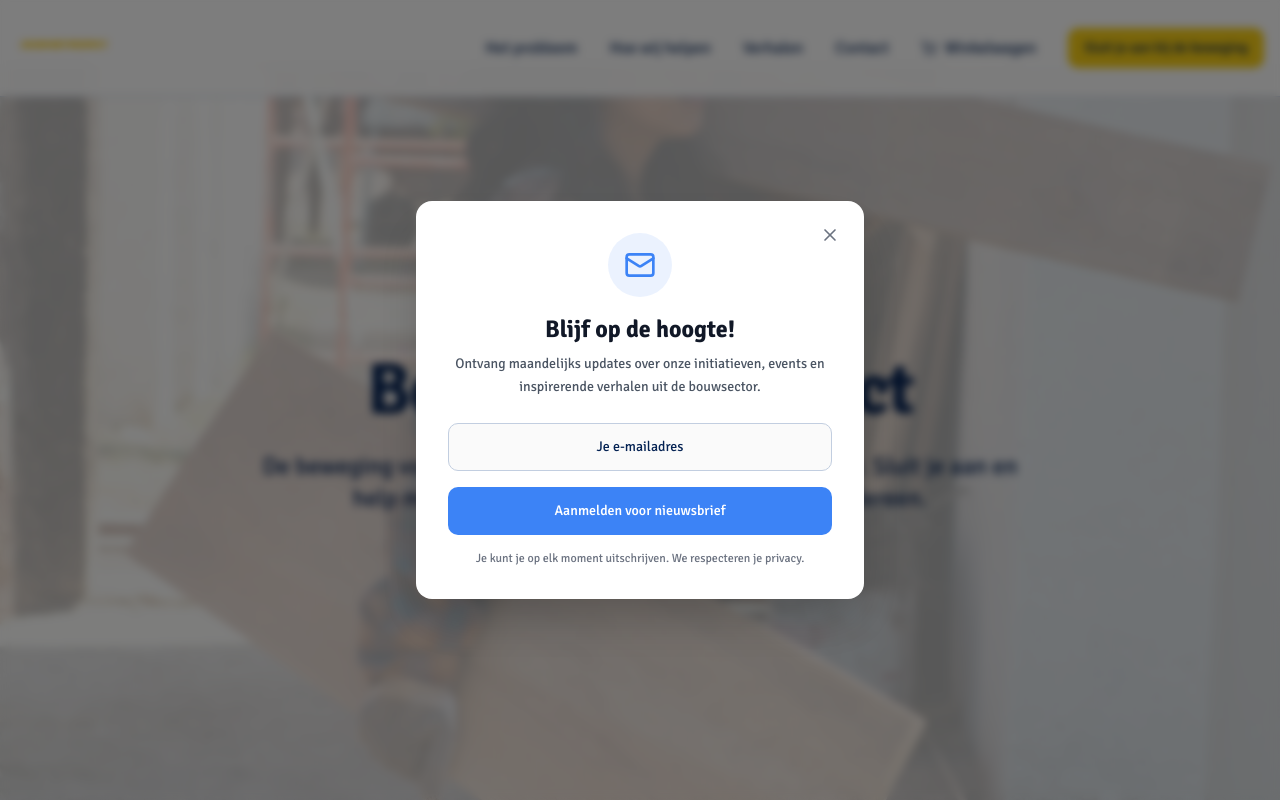
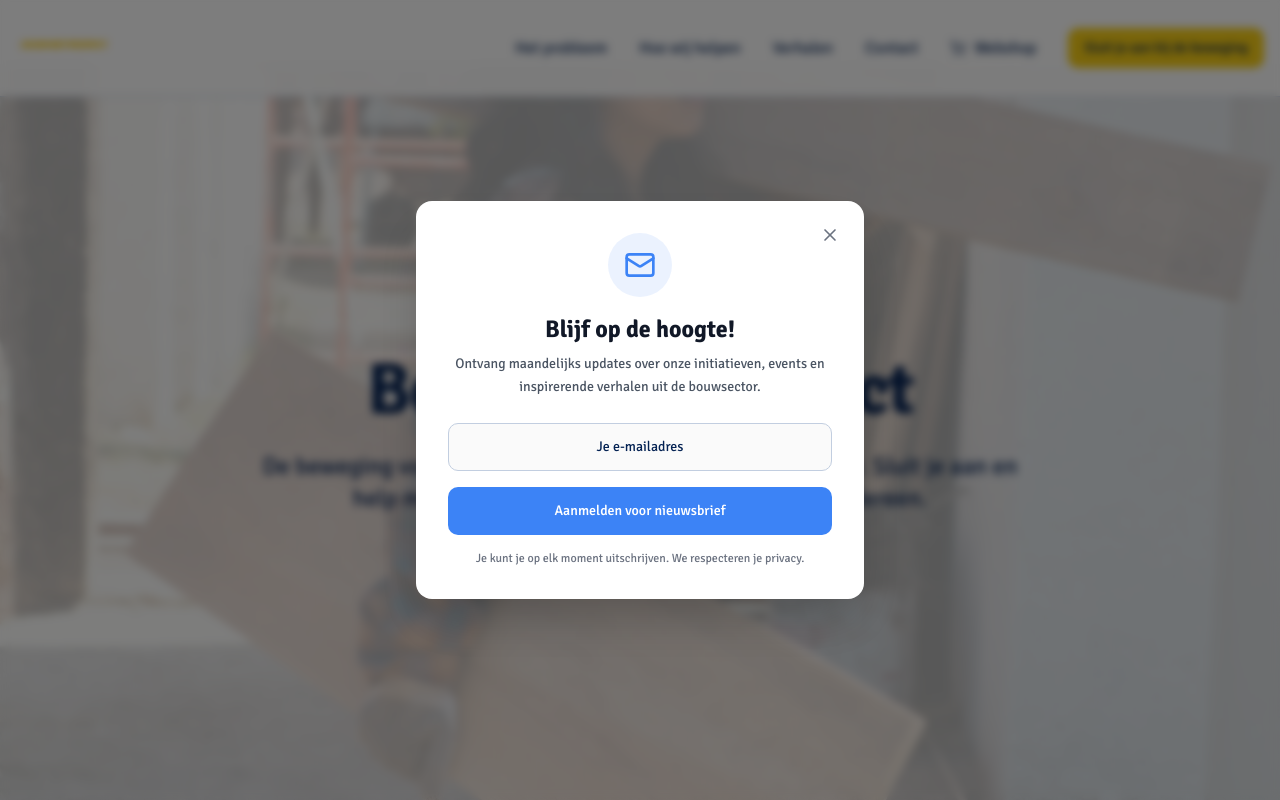
Before and after one commit to AramDawara123/bouw-met-respect, a React (Vite) app: page / in a window 1280 px wide. Shown: the top 800 px of the page. Built offline with nearby package versions, Linux system fonts and the light colour scheme.

Commit message:
Code edited in Lovable Code Editor

```diff
--- a/src/components/Navbar.tsx
+++ b/src/components/Navbar.tsx
@@ -37,7 +37,7 @@ const Navbar = () => {
               </a>
               <Link to="/webshop" className="inline-flex items-center gap-2 text-muted-foreground hover:text-foreground transition-colors">
                 <ShoppingCart className="w-4 h-4" />
-                Winkelwagen
+                Webshop
               </Link>
               <Button className="ml-4" onClick={handleMembershipClick}>
                 Sluit je aan bij de beweging
```
